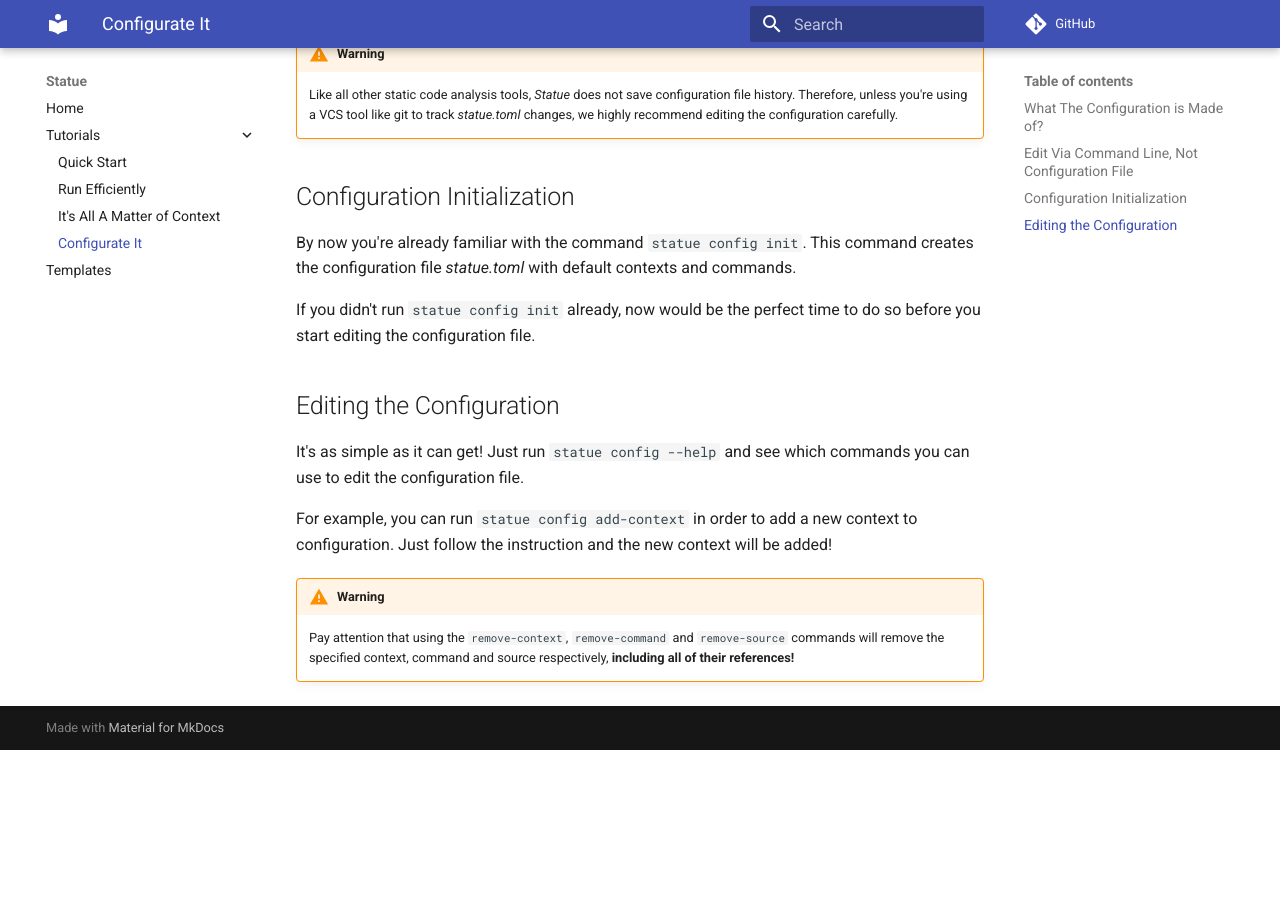
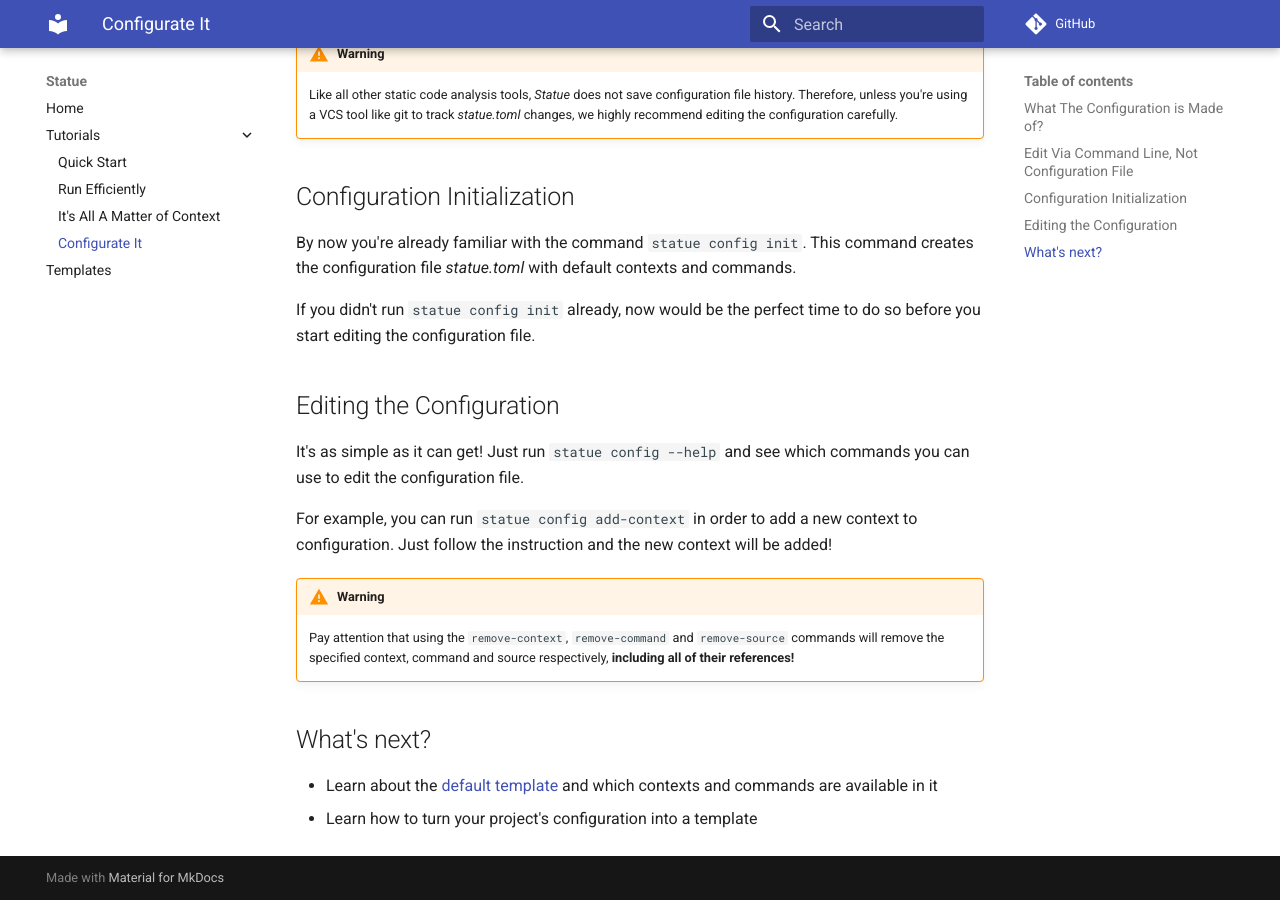
Before and after one commit to saroad2/statue, an MkDocs documentation site: the page built from docs/tutorials/configuration.md, in a window 1280 px wide and 900 px high, scrolled down 1071 px. Built offline with MkDocs 1.6.1 and Material for MkDocs 9.7.7, drawn with Linux system fonts in a browser that asks for light colours; comment, search, counter and statistics services are not loaded; before the commit the page ends 1821 px from its top, so only the background shows below that.

Commit message:
Add links to default template

```diff
--- a/docs/tutorials/configuration.md
+++ b/docs/tutorials/configuration.md
@@ -63,3 +63,8 @@
     Pay attention that using the `remove-context`, `remove-command` and `remove-source` commands will
     remove the specified context, command and source respectively, **including all of their
     references!**
+
+## What's next?
+- Learn about the [default template](../templates.md#Default Template) and which contexts and commands are
+available in it
+- Learn how to turn your project's configuration into a template
```
Also changed, not shown: docs/tutorials/contexts.md (+2 -1 lines).
